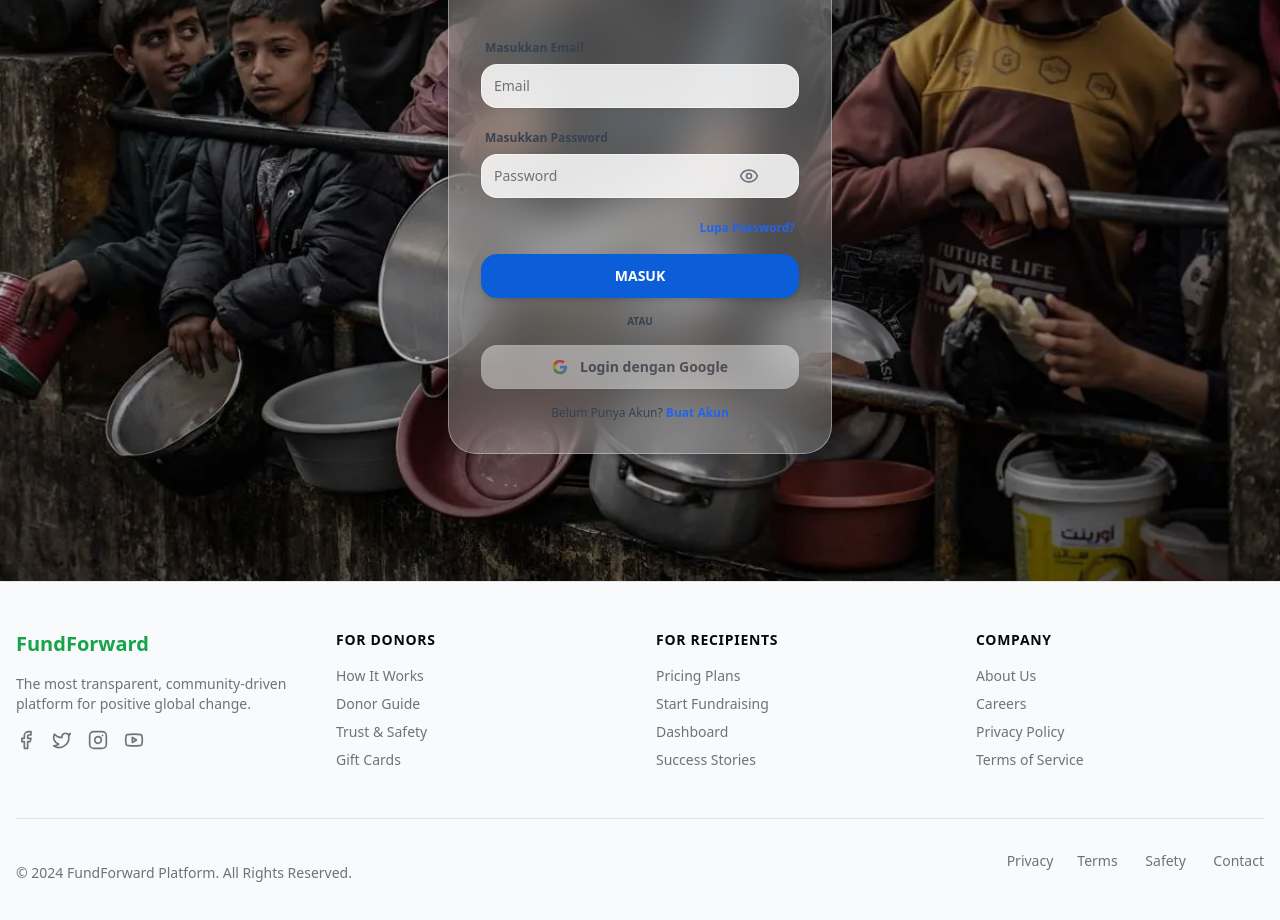
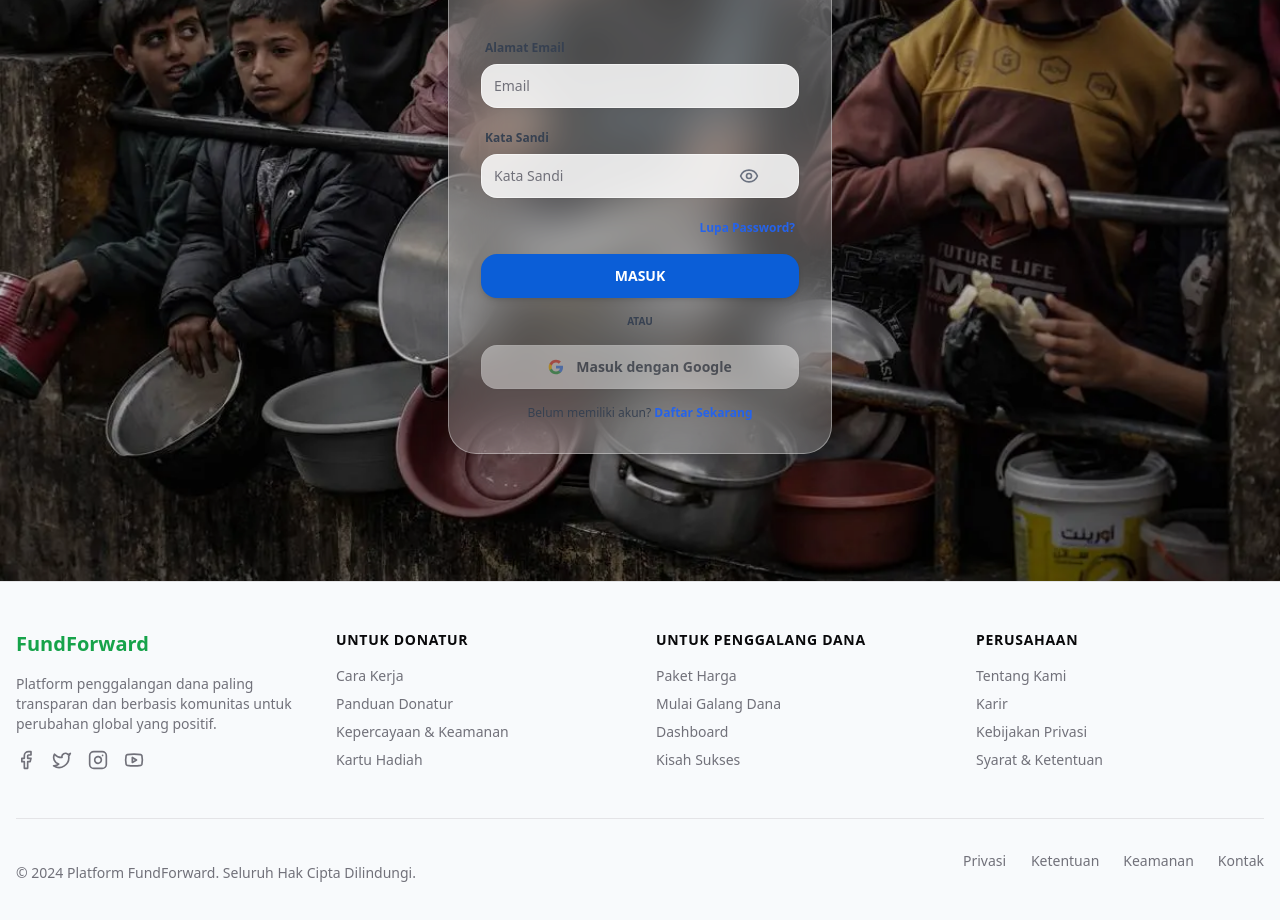
Before and after one commit to rizkiansyahalfin/siamanah-fe, a React (Vite) app: page /login in a window 1280 px wide. Shown: the part 300-1220 px from the top of the page. Built offline with nearby package versions, Linux system fonts and the light colour scheme; no server answers.

Commit message:
refactor(ui): translate frontend components and pages to Indonesian

```diff
--- a/src/components/Footer.tsx
+++ b/src/components/Footer.tsx
@@ -9,7 +9,7 @@ export function Footer() {
                     <div className="space-y-4">
                         <Link to="/" className="text-xl font-bold text-green-600">FundForward</Link>
                         <p className="text-sm text-muted-foreground">
-                            The most transparent, community-driven platform for positive global change.
+                            Platform penggalangan dana paling transparan dan berbasis komunitas untuk perubahan global yang positif.
                         </p>
                         <div className="flex gap-4">
                             <Facebook className="h-5 w-5 text-muted-foreground hover:text-green-600 cursor-pointer" />
@@ -20,43 +20,43 @@ export function Footer() {
                     </div>
 
                     <div>
-                        <h4 className="font-semibold mb-4 text-sm uppercase tracking-wider">For Donors</h4>
+                        <h4 className="font-semibold mb-4 text-sm uppercase tracking-wider">Untuk Donatur</h4>
                         <ul className="space-y-2 text-sm text-muted-foreground">
-                            <li><Link to="/" className="hover:text-green-600">How It Works</Link></li>
-                            <li><Link to="/explore" className="hover:text-green-600">Donor Guide</Link></li>
-                            <li><Link to="/" className="hover:text-green-600">Trust & Safety</Link></li>
-                            <li><Link to="/" className="hover:text-green-600">Gift Cards</Link></li>
+                            <li><Link to="/" className="hover:text-green-600">Cara Kerja</Link></li>
+                            <li><Link to="/explore" className="hover:text-green-600">Panduan Donatur</Link></li>
+                            <li><Link to="/" className="hover:text-green-600">Kepercayaan & Keamanan</Link></li>
+                            <li><Link to="/" className="hover:text-green-600">Kartu Hadiah</Link></li>
                         </ul>
                     </div>
 
                     <div>
-                        <h4 className="font-semibold mb-4 text-sm uppercase tracking-wider">For Recipients</h4>
+                        <h4 className="font-semibold mb-4 text-sm uppercase tracking-wider">Untuk Penggalang Dana</h4>
                         <ul className="space-y-2 text-sm text-muted-foreground">
-                            <li><Link to="/subscription" className="hover:text-green-600">Pricing Plans</Link></li>
-                            <li><Link to="/create-campaign" className="hover:text-green-600">Start Fundraising</Link></li>
+                            <li><Link to="/subscription" className="hover:text-green-600">Paket Harga</Link></li>
+                            <li><Link to="/create-campaign" className="hover:text-green-600">Mulai Galang Dana</Link></li>
                             <li><Link to="/dashboard" className="hover:text-green-600">Dashboard</Link></li>
-                            <li><Link to="/explore" className="hover:text-green-600">Success Stories</Link></li>
+                            <li><Link to="/explore" className="hover:text-green-600">Kisah Sukses</Link></li>
                         </ul>
                     </div>
 
                     <div>
-                        <h4 className="font-semibold mb-4 text-sm uppercase tracking-wider">Company</h4>
+                        <h4 className="font-semibold mb-4 text-sm uppercase tracking-wider">Perusahaan</h4>
                         <ul className="space-y-2 text-sm text-muted-foreground">
-                            <li><Link to="/about" className="hover:text-green-600">About Us</Link></li>
-                            <li><Link to="/" className="hover:text-green-600">Careers</Link></li>
-                            <li><Link to="/" className="hover:text-green-600">Privacy Policy</Link></li>
-                            <li><Link to="/" className="hover:text-green-600">Terms of Service</Link></li>
+                            <li><Link to="/about" className="hover:text-green-600">Tentang Kami</Link></li>
+                            <li><Link to="/" className="hover:text-green-600">Karir</Link></li>
+                            <li><Link to="/" className="hover:text-green-600">Kebijakan Privasi</Link></li>
+                            <li><Link to="/" className="hover:text-green-600">Syarat & Ketentuan</Link></li>
                         </ul>
                     </div>
                 </div>
 
                 <div className="pt-8 border-t flex flex-col md:flex-row justify-between items-center gap-4 text-sm text-muted-foreground">
-                    <p>© 2024 FundForward Platform. All Rights Reserved.</p>
+                    <p>© 2024 Platform FundForward. Seluruh Hak Cipta Dilindungi.</p>
                     <div className="flex gap-6">
-                        <Link to="/" className="hover:text-green-600">Privacy</Link>
-                        <Link to="/" className="hover:text-green-600">Terms</Link>
-                        <Link to="/" className="hover:text-green-600">Safety</Link>
-                        <Link to="/" className="hover:text-green-600">Contact</Link>
+                        <Link to="/" className="hover:text-green-600">Privasi</Link>
+                        <Link to="/" className="hover:text-green-600">Ketentuan</Link>
+                        <Link to="/" className="hover:text-green-600">Keamanan</Link>
+                        <Link to="/" className="hover:text-green-600">Kontak</Link>
                     </div>
                 </div>
             </div>
--- a/src/components/Navbar.tsx
+++ b/src/components/Navbar.tsx
@@ -59,7 +59,7 @@ export function Navbar() {
                     <form onSubmit={handleSearch} className="hidden md:flex relative">
                         <input
                             type="text"
-                            placeholder="Cari campaign..."
+                            placeholder="Cari kampanye..."
                             value={searchQuery}
                             onChange={(e) => setSearchQuery(e.target.value)}
                             className="h-10 pl-10 pr-4 rounded-full bg-slate-100 border-none text-sm focus:ring-2 focus:ring-blue-500 w-48 lg:w-64 transition-all"
--- a/src/features/auth/pages/LoginPage.tsx
+++ b/src/features/auth/pages/LoginPage.tsx
@@ -78,7 +78,7 @@ export function LoginPage() {
                             htmlFor="email"
                             className="text-xs text-gray-700 font-semibold ml-1"
                         >
-                            Masukkan Email
+                            Alamat Email
                         </Label>
                         <Input
                             id="email"
@@ -100,13 +100,13 @@ export function LoginPage() {
                             htmlFor="password"
                             className="text-xs text-gray-700 font-semibold ml-1"
                         >
-                            Masukkan Password
+                            Kata Sandi
                         </Label>
                         <div className="relative">
                             <Input
                                 id="password"
                                 type={showPassword ? "text" : "password"}
-                                placeholder="Password"
+                                placeholder="Kata Sandi"
                                 {...register("password")}
                                 className={`h-11 bg-white/85 rounded-2xl border-white/45 pr-12 focus-visible:ring-blue-500 ${errors.password ? "border-red-500" : ""
                                     }`}
@@ -181,16 +181,16 @@ export function LoginPage() {
                                 fill="#EA4335"
                             />
                         </svg>
-                        Login dengan Google
+                        Masuk dengan Google
                     </Button>
 
                     <p className="text-center text-xs text-gray-700 mt-6 font-medium">
-                        Belum Punya Akun?{" "}
+                        Belum memiliki akun?{" "}
                         <Link
                             to={`/register${window.location.search}`}
                             className="font-bold text-blue-600 hover:text-blue-700 hover:underline"
                         >
-                            Buat Akun
+                            Daftar Sekarang
                         </Link>
                     </p>
                 </form>
--- a/src/features/landing/pages/LandingPage.tsx
+++ b/src/features/landing/pages/LandingPage.tsx
@@ -77,23 +77,23 @@ export function LandingPage() {
                             <span className="relative flex h-2 w-2 mr-2">
                                 <span className="relative inline-flex rounded-full h-2 w-2 bg-green-500"></span>
                             </span>
-                            Start your journey today
+                            Mulai langkah kebaikan Anda hari ini
                         </div>
                         <h1 className="text-3xl sm:text-4xl md:text-5xl lg:text-7xl font-bold tracking-tight text-slate-900 leading-tight">
-                            Empowering <span className="text-green-600">Dreams</span> Through Community Support.
+                            Mewujudkan <span className="text-green-600">Mimpi</span> Melalui Dukungan Komunitas.
                         </h1>
                         <p className="text-base sm:text-lg lg:text-xl text-slate-600 max-w-lg">
-                            A transparent ecosystem for creators and donors. Launch your mission or support a cause you believe in with confidence.
+                            Ekosistem transparan untuk penggalang dana dan donatur. Mulai misi Anda atau dukung kampanye yang Anda percayai dengan percaya diri.
                         </p>
                         <div className="flex flex-col sm:flex-row flex-wrap gap-3 sm:gap-4">
                             <Link to="/create-campaign">
                                 <Button size="lg" className="w-full sm:w-auto bg-green-600 hover:bg-green-700 text-white rounded-full px-8 h-12 text-base sm:text-lg">
-                                    Start a Campaign
+                                    Galang Dana Sekarang
                                 </Button>
                             </Link>
                             <Link to="/explore">
                                 <Button size="lg" variant="outline" className="w-full sm:w-auto border-green-600 text-green-600 hover:bg-green-50 rounded-full px-8 h-12 text-base sm:text-lg">
-                                    Donate Now
+                                    Donasi Sekarang
                                 </Button>
                             </Link>
                         </div>
@@ -110,10 +110,10 @@ export function LandingPage() {
                             <div className="absolute bottom-6 left-6 right-6 p-4 sm:p-6 bg-black/60 backdrop-blur-md rounded-2xl text-white">
                                 <div className="flex justify-between items-end">
                                     <div>
-                                        <p className="text-sm font-medium opacity-80">Latest Success</p>
-                                        <h3 className="text-lg sm:text-xl font-bold">Solar Energy for Schools</h3>
+                                        <p className="text-sm font-medium opacity-80">Keberhasilan Terbaru</p>
+                                        <h3 className="text-lg sm:text-xl font-bold">Energi Surya untuk Sekolah</h3>
                                     </div>
-                                    <div className="bg-green-500 text-xs font-bold px-3 py-1 rounded-full uppercase">Funded</div>
+                                    <div className="bg-green-500 text-xs font-bold px-3 py-1 rounded-full uppercase">Tercapai</div>
                                 </div>
                             </div>
                         </div>
@@ -127,19 +127,19 @@ export function LandingPage() {
                     <div className="grid grid-cols-2 md:grid-cols-4 gap-6 sm:gap-8 text-center">
                         <div className="space-y-1 sm:space-y-2">
                             <p className="text-2xl sm:text-4xl font-bold text-white">$42.8M</p>
-                            <p className="text-[10px] sm:text-sm text-slate-400 uppercase tracking-wider">Total Raised</p>
+                            <p className="text-[10px] sm:text-sm text-slate-400 uppercase tracking-wider">Total Terkumpul</p>
                         </div>
                         <div className="space-y-1 sm:space-y-2">
                             <p className="text-2xl sm:text-4xl font-bold text-white">12,400+</p>
-                            <p className="text-[10px] sm:text-sm text-slate-400 uppercase tracking-wider">Campaigns</p>
+                            <p className="text-[10px] sm:text-sm text-slate-400 uppercase tracking-wider">Kampanye</p>
                         </div>
                         <div className="space-y-1 sm:space-y-2">
-                            <p className="text-2xl sm:text-4xl font-bold text-white">850k+</p>
-                            <p className="text-[10px] sm:text-sm text-slate-400 uppercase tracking-wider">Global Donors</p>
+                            <p className="text-2xl sm:text-4xl font-bold text-white">850rb+</p>
+                            <p className="text-[10px] sm:text-sm text-slate-400 uppercase tracking-wider">Donatur Global</p>
                         </div>
                         <div className="space-y-1 sm:space-y-2">
                             <p className="text-2xl sm:text-4xl font-bold text-white">98%</p>
-                            <p className="text-[10px] sm:text-sm text-slate-400 uppercase tracking-wider">Success Rate</p>
+                            <p className="text-[10px] sm:text-sm text-slate-400 uppercase tracking-wider">Tingkat Keberhasilan</p>
                         </div>
                     </div>
                 </div>
@@ -149,9 +149,9 @@ export function LandingPage() {
             <section className="py-16 sm:py-24 bg-slate-50">
                 <div className="container mx-auto px-4">
                     <div className="max-w-3xl mx-auto text-center mb-10 sm:mb-16 space-y-3 sm:space-y-4">
-                        <h2 className="text-2xl sm:text-3xl md:text-5xl font-bold text-slate-900">A Platform Built on Trust</h2>
+                        <h2 className="text-2xl sm:text-3xl md:text-5xl font-bold text-slate-900">Platform yang Dibangun Atas Kepercayaan</h2>
                         <p className="text-slate-600 text-base sm:text-lg">
-                            Whether you are giving or receiving, we ensure a transparent process every step of the way.
+                            Baik saat Anda memberi maupun menerima, kami memastikan setiap langkah berlangsung secara transparan.
                         </p>
                     </div>
 
@@ -160,23 +160,23 @@ export function LandingPage() {
                             <div className="h-12 w-12 sm:h-14 sm:w-14 bg-green-100 rounded-xl sm:rounded-2xl flex items-center justify-center mb-4 sm:mb-6 group-hover:bg-green-600 transition-colors">
                                 <Heart className="text-green-600 group-hover:text-white transition-colors" />
                             </div>
-                            <h3 className="text-xl sm:text-2xl font-bold mb-3 sm:mb-4">For Donors</h3>
+                            <h3 className="text-xl sm:text-2xl font-bold mb-3 sm:mb-4">Untuk Donatur</h3>
                             <ul className="space-y-3 sm:space-y-4 text-slate-600 mb-6 sm:mb-8 text-sm sm:text-base">
                                 <li className="flex items-start gap-3">
                                     <div className="h-2 w-2 rounded-full bg-green-500 mt-2.5 flex-shrink-0"></div>
-                                    <p><b>Free Sign Up:</b> Create your profile and track your impact instantly.</p>
+                                    <p><b>Pendaftaran Gratis:</b> Buat profil Anda dan pantau dampak donasi Anda secara instan.</p>
                                 </li>
                                 <li className="flex items-start gap-3">
                                     <div className="h-2 w-2 rounded-full bg-green-500 mt-2.5 flex-shrink-0"></div>
-                                    <p><b>Verified:</b> All campaigns are vetted for legitimacy by our team.</p>
+                                    <p><b>Terverifikasi:</b> Semua kampanye telah diperiksa keabsahannya oleh tim kami.</p>
                                 </li>
                                 <li className="flex items-start gap-3">
                                     <div className="h-2 w-2 rounded-full bg-green-500 mt-2.5 flex-shrink-0"></div>
-                                    <p><b>Direct Impact:</b> Your contributions reach causes with minimal fees.</p>
+                                    <p><b>Dampak Langsung:</b> Kontribusi Anda menjangkau penerima manfaat dengan biaya minimal.</p>
                                 </li>
                             </ul>
                             <Link to="/explore">
-                                <Button variant="outline" className="w-full rounded-xl">Explore Causes</Button>
+                                <Button variant="outline" className="w-full rounded-xl">Jelajahi Kampanye</Button>
                             </Link>
                         </div>
 
@@ -184,23 +184,23 @@ export function LandingPage() {
                             <div className="h-12 w-12 sm:h-14 sm:w-14 bg-green-600 rounded-xl sm:rounded-2xl flex items-center justify-center mb-4 sm:mb-6">
                                 <TrendingUp className="text-white" />
                             </div>
-                            <h3 className="text-xl sm:text-2xl font-bold mb-3 sm:mb-4">For Recipients</h3>
+                            <h3 className="text-xl sm:text-2xl font-bold mb-3 sm:mb-4">Untuk Penggalang Dana</h3>
                             <ul className="space-y-3 sm:space-y-4 text-slate-300 mb-6 sm:mb-8 text-sm sm:text-base">
                                 <li className="flex items-start gap-3">
                                     <div className="h-2 w-2 rounded-full bg-green-500 mt-2.5 flex-shrink-0"></div>
-                                    <p><b>Free Sign Up:</b> Start your campaign in minutes for free.</p>
+                                    <p><b>Pendaftaran Gratis:</b> Mulai kampanye Anda dalam hitungan menit tanpa biaya.</p>
                                 </li>
                                 <li className="flex items-start gap-3">
                                     <div className="h-2 w-2 rounded-full bg-green-500 mt-2.5 flex-shrink-0"></div>
-                                    <p><b>Expert Admin Review:</b> Get your campaign verified for maximum impact.</p>
+                                    <p><b>Tinjauan Admin Ahli:</b> Dapatkan verifikasi kampanye untuk dampak yang maksimal.</p>
                                 </li>
                                 <li className="flex items-start gap-3">
                                     <div className="h-2 w-2 rounded-full bg-green-500 mt-2.5 flex-shrink-0"></div>
-                                    <p><b>Direct Engagement:</b> Engage with your donors through updates and messages.</p>
+                                    <p><b>Keterlibatan Langsung:</b> Berinteraksi dengan donatur Anda melalui pembaruan dan pesan.</p>
                                 </li>
                             </ul>
                             <Link to="/create-campaign">
-                                <Button className="w-full bg-green-600 hover:bg-green-700 text-white rounded-xl">Get Started</Button>
+                                <Button className="w-full bg-green-600 hover:bg-green-700 text-white rounded-xl">Mulai Sekarang</Button>
                             </Link>
                         </div>
                     </div>
@@ -212,11 +212,11 @@ export function LandingPage() {
                 <div className="container mx-auto px-4">
                     <div className="flex flex-col sm:flex-row sm:justify-between sm:items-end gap-4 mb-8 sm:mb-12">
                         <div>
-                            <h2 className="text-2xl sm:text-3xl font-bold text-slate-900">Featured Campaigns</h2>
-                            <p className="text-slate-600 text-sm sm:text-base">Explore causes that need your immediate support.</p>
+                            <h2 className="text-2xl sm:text-3xl font-bold text-slate-900">Kampanye Unggulan</h2>
+                            <p className="text-slate-600 text-sm sm:text-base">Jelajahi berbagai kampanye yang membutuhkan dukungan segera dari Anda.</p>
                         </div>
                         <Link to="/explore" className="text-green-600 font-bold flex items-center gap-1 hover:underline text-sm sm:text-base">
-                            View All <ArrowRight className="h-4 w-4" />
+                            Lihat Semua <ArrowRight className="h-4 w-4" />
                         </Link>
                     </div>
 
--- a/src/layouts/components/DashboardSidebar.tsx
+++ b/src/layouts/components/DashboardSidebar.tsx
@@ -36,7 +36,7 @@ export function DashboardSidebar({ variant, open, onClose }: SidebarProps) {
                     </div>
                     <div>
                         <h1 className="text-xl font-black text-slate-900 leading-none">CrowdFund</h1>
-                        <p className="text-[10px] font-bold text-slate-400 uppercase tracking-widest mt-1">Platform Pemasaran</p>
+                        <p className="text-[10px] font-bold text-slate-400 uppercase tracking-widest mt-1">Platform Penggalangan Dana</p>
                     </div>
                     {variant === "mobile" && (
                         <button onClick={onClose} className="ml-auto p-2 text-slate-400 hover:text-slate-600 lg:hidden">
--- a/src/layouts/components/DashboardTopbar.tsx
+++ b/src/layouts/components/DashboardTopbar.tsx
@@ -78,7 +78,7 @@ export function DashboardTopbar({ onOpenSidebar }: TopbarProps) {
 
                     <div className="flex items-center gap-3">
                         <div className="hidden sm:block text-right">
-                            <p className="text-xs font-bold text-slate-400 uppercase tracking-widest mb-0.5">Informasi Pengguna</p>
+                            <p className="text-xs font-bold text-slate-400 uppercase tracking-widest mb-0.5">Profil Pengguna</p>
                             <p className="text-sm font-black text-slate-900">nama</p>
                         </div>
                         <div className="relative group cursor-pointer">
```
